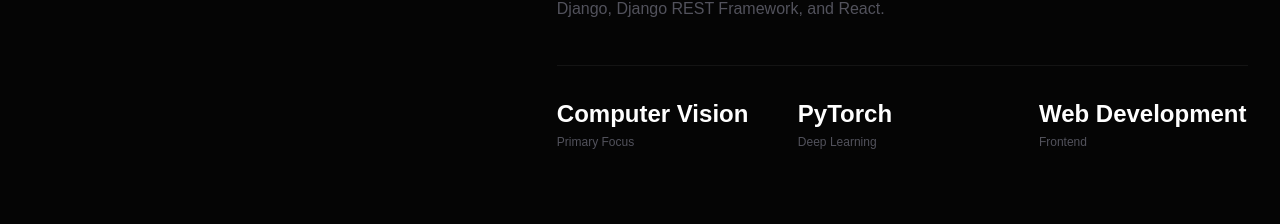
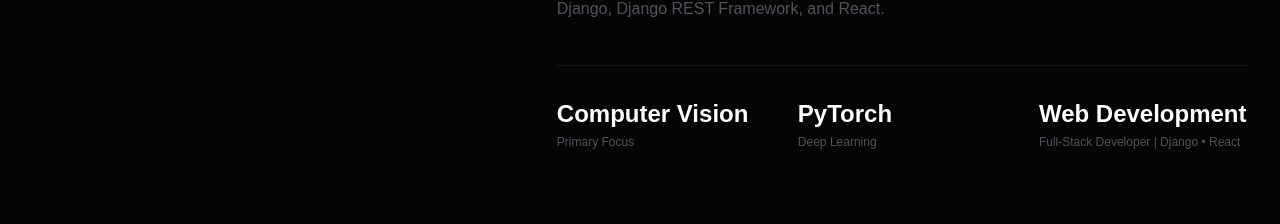
Before and after one commit to amirabbas-salari/portfolio, a Next.js app: page / in a window 1280 px wide. Shown: the part 1134-1358 px from the top of the page. Built offline with nearby package versions, Linux system fonts and the light colour scheme.

Commit message:
Update About.tsx

```diff
--- a/src/components/home/About.tsx
+++ b/src/components/home/About.tsx
@@ -77,7 +77,7 @@
                 </p>
 
                 <p className="mt-1 text-xs text-zinc-600">
-                  Frontend
+                  Full-Stack Developer | Django • React
                 </p>
               </div>
             </div>
```
